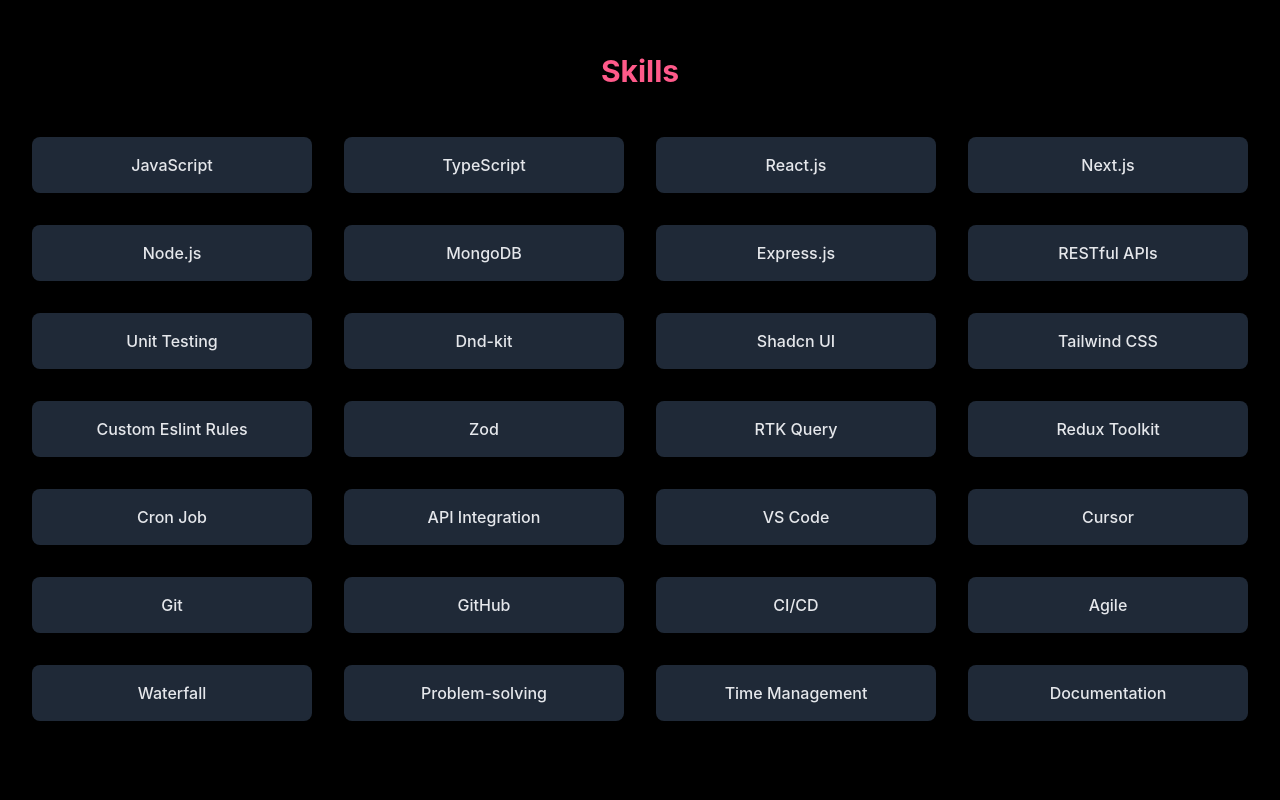
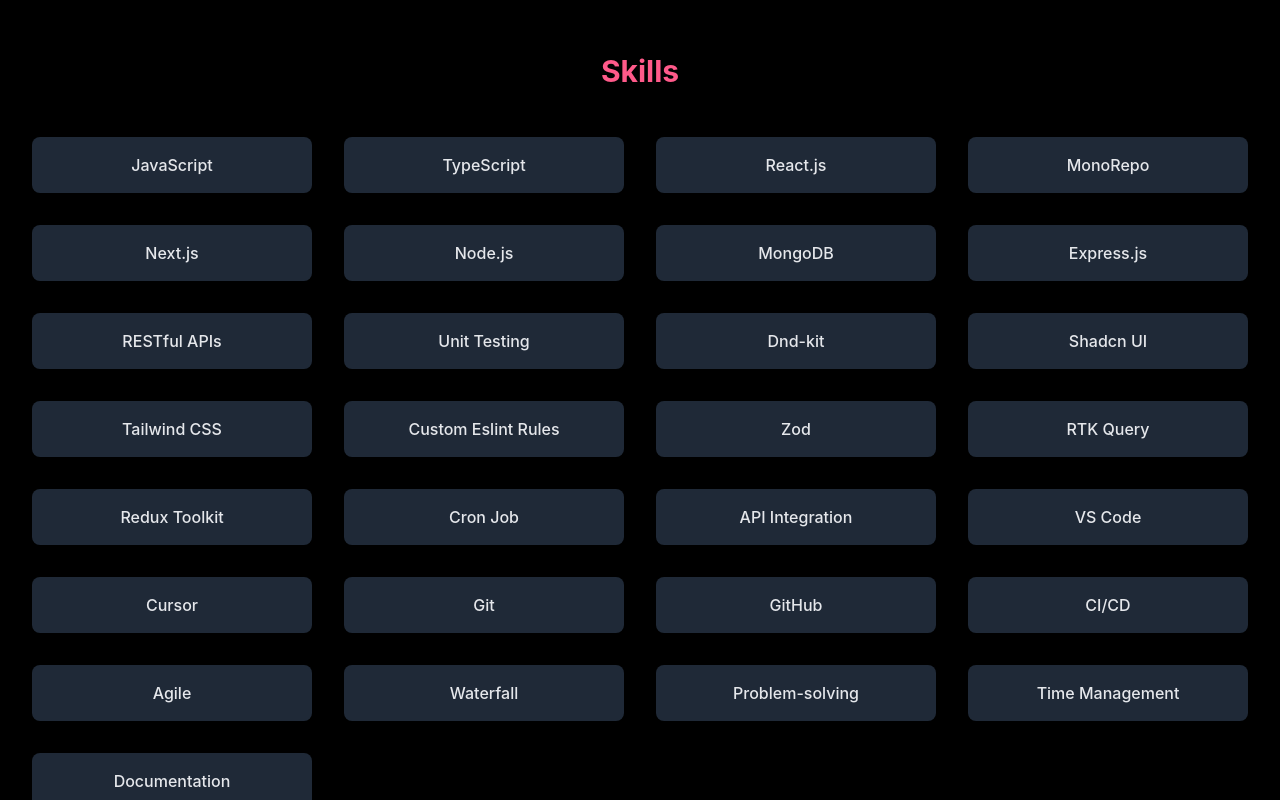
Before and after one commit to sokainakanwal1/portfolio, a Next.js app: page / in a window 1280 px wide. Shown: the part 960-1760 px from the top of the page. Built offline with nearby package versions, Linux system fonts and the light colour scheme.

Commit message:
Update index.tsx

```diff
--- a/src/pages/index.tsx
+++ b/src/pages/index.tsx
@@ -105,6 +105,7 @@
               "JavaScript",
               "TypeScript",
               "React.js",
+"MonoRepo",
               "Next.js",
               "Node.js",
               "MongoDB",
```
